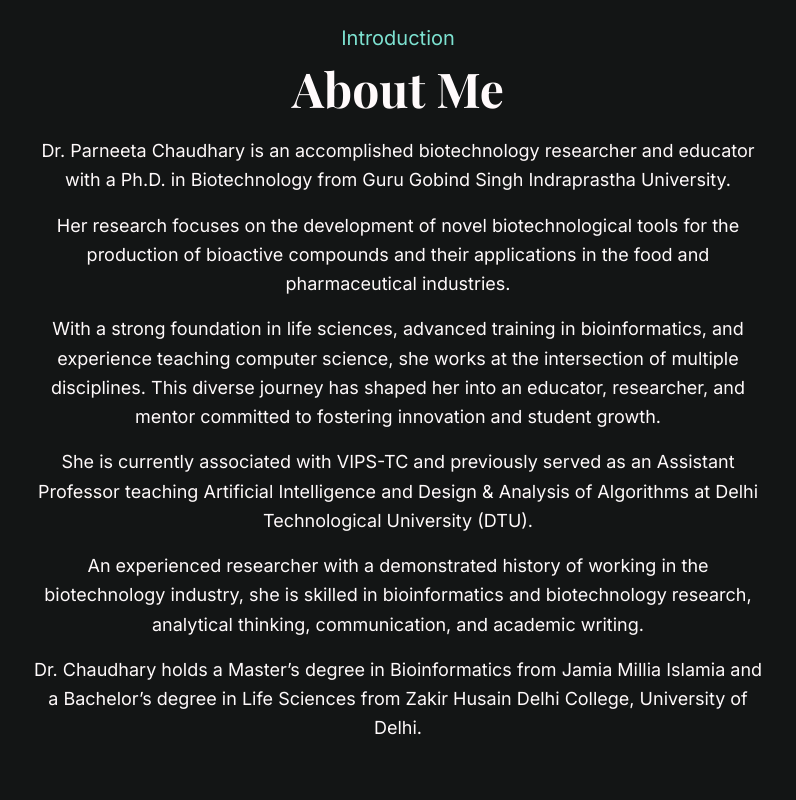
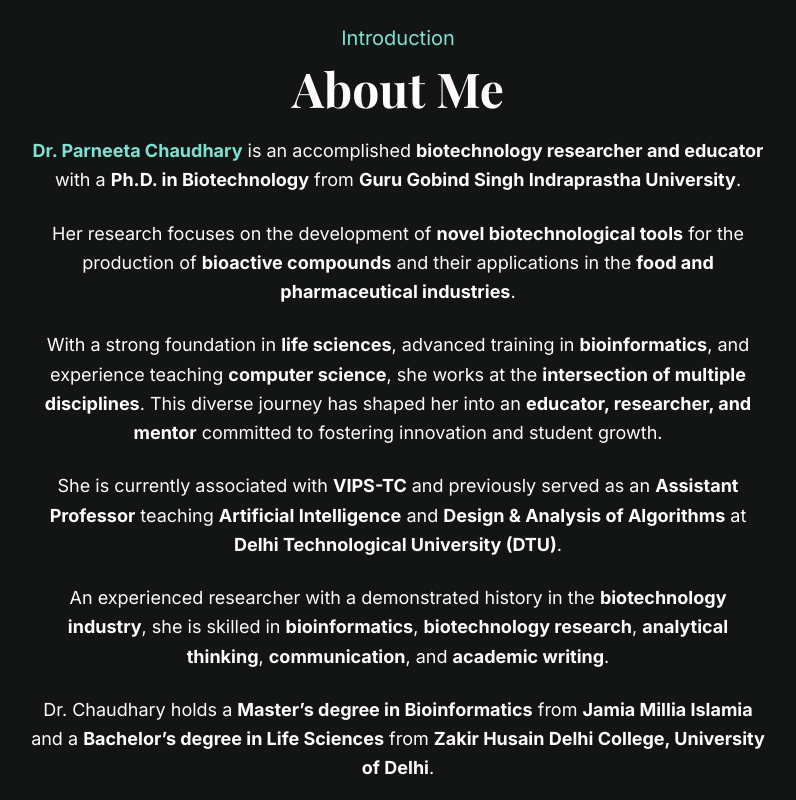
Before and after one commit to Rohit03022006/Dr.-Parneeta-Chaudhary-Portfolio, a Next.js app: page / in a window 1280 px wide. Shown: the part 920-1720 px from the top of the page, without its empty margins (242-1038 px from the left). Built offline with nearby package versions, Linux system fonts and the light colour scheme; no server answers; a web font is replaced by a local one.

Commit message:
Enhance About section UI with improved typography and spacing

```diff
--- /dev/null
+++ b/app/api/contact/route.js
@@ -0,0 +1,76 @@
+import { Resend } from 'resend';
+import { NextResponse } from 'next/server';
+
+const resend = new Resend(process.env.RESEND_API_KEY);
+
+export async function POST(req) {
+  try {
+    const { name, email, message } = await req.json();
+
+    // Basic validation
+    if (!name || !email || !message) {
+      return NextResponse.json(
+        { error: 'Name, email, and message are required.' },
+        { status: 400 }
+      );
+    }
+
+    // Email validation
+    const emailRegex = /^[^\s@]+@[^\s@]+\.[^\s@]+$/;
+    if (!emailRegex.test(email)) {
+      return NextResponse.json(
+        { error: 'Invalid email address.' },
+        { status: 400 }
+      );
+    }
+
+    // Send email using Resend
+    const { data, error } = await resend.emails.send({
+      from: 'Contact Form <onboarding@resend.dev>', // You can update this with your verified domain
+      to: process.env.CONTACT_EMAIL,
+      subject: `New Contact Form Submission from ${name}`,
+      replyTo: email,
+      html: `
+        <div style="font-family: 'Inter', Arial, sans-serif; line-height: 1.6; color: #131515; max-width: 600px; margin: 0 auto; border: 1px solid #e2e8f0; border-radius: 12px; overflow: hidden; background: #FFFAFB;">
+          <div style="background: #339989; padding: 30px; text-align: center;">
+            <h2 style="margin: 0; color: #FFFAFB; font-size: 24px; font-weight: 700;">New Message</h2>
+            <p style="margin: 5px 0 0; color: rgba(255, 250, 251, 0.9); font-size: 14px;">Dr. Parneeta Chaudhary Portfolio</p>
+          </div>
+          <div style="padding: 30px;">
+            <div style="margin-bottom: 25px;">
+              <span style="display: block; font-size: 12px; color: #339989; font-weight: 700; text-transform: uppercase; letter-spacing: 0.05em; margin-bottom: 4px;">From</span>
+              <p style="margin: 0; font-size: 16px; color: #131515;"><strong>${name}</strong> (${email})</p>
+            </div>
+
+            <div style="margin-bottom: 25px;">
+              <span style="display: block; font-size: 12px; color: #339989; font-weight: 700; text-transform: uppercase; letter-spacing: 0.05em; margin-bottom: 4px;">Message</span>
+              <div style="background: #f8fafc; padding: 20px; border-radius: 8px; border: 1px solid #e2e8f0; font-size: 15px; color: #2B2C28; white-space: pre-wrap;">${message}</div>
+            </div>
+          </div>
+          <div style="padding: 20px; background: #f8fafc; font-size: 12px; color: #64748b; text-align: center; border-top: 1px solid #e2e8f0;">
+            This email was sent from the contact form on your portfolio website.
+          </div>
+        </div>
+      `,
+    });
+
+    if (error) {
+      console.error('Resend Error:', error);
+      return NextResponse.json(
+        { error: 'Failed to send email. Please try again later.' },
+        { status: 500 }
+      );
+    }
+
+    return NextResponse.json(
+      { success: true, message: 'Message sent successfully!' },
+      { status: 200 }
+    );
+  } catch (err) {
+    console.error('Contact API Error:', err);
+    return NextResponse.json(
+      { error: 'An unexpected error occurred.' },
+      { status: 500 }
+    );
+  }
+}
--- a/app/components/About.jsx
+++ b/app/components/About.jsx
@@ -107,46 +107,58 @@
           transition={{ duration: 0.5, delay: 0.3 }}
           className="max-w-3xl mx-auto px-2 sm:px-4"
         >
-          <p className="text-(--text-primary) text-base sm:text-lg leading-relaxed font-inter space-y-4">
-            <span className="block">
-              Dr. Parneeta Chaudhary is an accomplished biotechnology researcher
-              and educator with a Ph.D. in Biotechnology from Guru Gobind Singh
-              Indraprastha University.
-            </span>
+          <div className="text-(--text-primary) text-base sm:text-lg leading-relaxed font-inter space-y-6">
 
-            <span className="block">
-              Her research focuses on the development of novel biotechnological
-              tools for the production of bioactive compounds and their
-              applications in the food and pharmaceutical industries.
-            </span>
+            <p>
+              <strong className="text-(--accent-color)">Dr. Parneeta Chaudhary</strong> is an accomplished{" "}
+              <strong>biotechnology researcher and educator</strong> with a{" "}
+              <strong>Ph.D. in Biotechnology</strong> from{" "}
+              <strong>Guru Gobind Singh Indraprastha University</strong>.
+            </p>
 
-            <span className="block">
-              With a strong foundation in life sciences, advanced training in
-              bioinformatics, and experience teaching computer science, she
-              works at the intersection of multiple disciplines. This diverse
-              journey has shaped her into an educator, researcher, and mentor
+            <p>
+              Her research focuses on the development of{" "}
+              <strong>novel biotechnological tools</strong> for the production of{" "}
+              <strong>bioactive compounds</strong> and their applications in the{" "}
+              <strong>food and pharmaceutical industries</strong>.
+            </p>
+
+            <p>
+              With a strong foundation in <strong>life sciences</strong>, advanced training
+              in <strong>bioinformatics</strong>, and experience teaching{" "}
+              <strong>computer science</strong>, she works at the{" "}
+              <strong>intersection of multiple disciplines</strong>. This diverse journey
+              has shaped her into an <strong>educator, researcher, and mentor</strong>{" "}
               committed to fostering innovation and student growth.
-            </span>
+            </p>
 
-            <span className="block">
-              She is currently associated with VIPS-TC and previously served as
-              an Assistant Professor teaching Artificial Intelligence and Design
-              & Analysis of Algorithms at Delhi Technological University (DTU).
-            </span>
+            <p>
+              She is currently associated with <strong>VIPS-TC</strong> and previously served
+              as an <strong>Assistant Professor</strong> teaching{" "}
+              <strong>Artificial Intelligence</strong> and{" "}
+              <strong>Design & Analysis of Algorithms</strong> at{" "}
+              <strong>Delhi Technological University (DTU)</strong>.
+            </p>
 
-            <span className="block">
-              An experienced researcher with a demonstrated history of working
-              in the biotechnology industry, she is skilled in bioinformatics
-              and biotechnology research, analytical thinking, communication,
-              and academic writing.
-            </span>
+            <p>
+              An experienced researcher with a demonstrated history in the{" "}
+              <strong>biotechnology industry</strong>, she is skilled in{" "}
+              <strong>bioinformatics</strong>,{" "}
+              <strong>biotechnology research</strong>,{" "}
+              <strong>analytical thinking</strong>,{" "}
+              <strong>communication</strong>, and{" "}
+              <strong>academic writing</strong>.
+            </p>
 
-            <span className="block">
-              Dr. Chaudhary holds a Master’s degree in Bioinformatics from Jamia
-              Millia Islamia and a Bachelor’s degree in Life Sciences from Zakir
-              Husain Delhi College, University of Delhi.
-            </span>
-          </p>
+            <p>
+              Dr. Chaudhary holds a{" "}
+              <strong>Master’s degree in Bioinformatics</strong> from{" "}
+              <strong>Jamia Millia Islamia</strong> and a{" "}
+              <strong>Bachelor’s degree in Life Sciences</strong> from{" "}
+              <strong>Zakir Husain Delhi College, University of Delhi</strong>.
+            </p>
+
+          </div>
         </motion.div>
       </div>
 
--- a/app/components/Footer.jsx
+++ b/app/components/Footer.jsx
@@ -1,7 +1,7 @@
 'use client'
 import React from 'react'
 import { motion } from 'framer-motion'
-import { MapPin, ExternalLink, Heart } from 'lucide-react'
+import { ArrowUpRight, ExternalLink, Heart } from 'lucide-react'
 
 const Footer = () => {
   const currentYear = new Date().getFullYear()
@@ -40,7 +40,7 @@
             </h3>
 
             <div className="flex items-center gap-2 text-(--text-primary)/60 text-sm">
-              <Heart size={16}  fill="var(--border-color)" className="text-(--border-color) flex-shrink-0" />
+              <Heart size={16} fill="var(--border-color)" className="text-(--border-color) flex-shrink-0" />
               <span>Building the future of biotechnology</span>
             </div>
           </motion.div>
@@ -62,10 +62,23 @@
                   <motion.a
                     key={index}
                     href={link.href}
-                    whileHover={{ x: 5 }}
-                    className="block text-(--text-primary)/70 hover:text-(--accent-color) transition-colors duration-200 text-sm sm:text-base whitespace-nowrap"
+                    whileHover="hover"
+                    initial="rest"
+                    animate="rest"
+                    className="group flex items-center gap-2 text-(--text-primary)/70 hover:text-(--accent-color) transition-colors duration-200 text-sm sm:text-base whitespace-nowrap"
                   >
-                    {link.name}
+                    <span>{link.name}</span>
+
+                    <motion.span
+                      variants={{
+                        rest: { opacity: 0, x: -5 },
+                        hover: { opacity: 1, x: 0 },
+                      }}
+                      transition={{ duration: 0.2 }}
+                      className="inline-flex"
+                    >
+                      <ArrowUpRight className="w-4 h-4" />
+                    </motion.span>
                   </motion.a>
                 ))}
               </div>
--- a/package.json
+++ b/package.json
@@ -13,13 +13,15 @@
     "@fortawesome/fontawesome-svg-core": "^7.1.0",
     "@fortawesome/free-brands-svg-icons": "^7.1.0",
     "@fortawesome/react-fontawesome": "^3.1.0",
+    "canvas-confetti": "^1.9.4",
     "dotenv": "^17.2.3",
     "framer-motion": "^12.23.24",
     "lucide-react": "^0.554.0",
     "next": "^16.0.7",
     "react": "19.2.0",
     "react-dom": "19.2.0",
-    "react-intersection-observer": "^10.0.0"
+    "react-intersection-observer": "^10.0.0",
+    "resend": "^6.9.4"
   },
   "devDependencies": {
     "@tailwindcss/postcss": "^4",
```
Also changed, not shown: app/components/Contact.jsx (+130 -32 lines), 1 other file (tests, documents, lock files or other folders).
